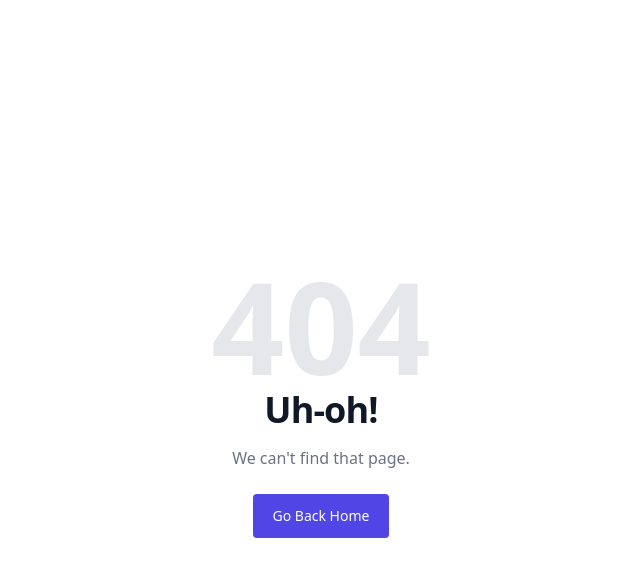
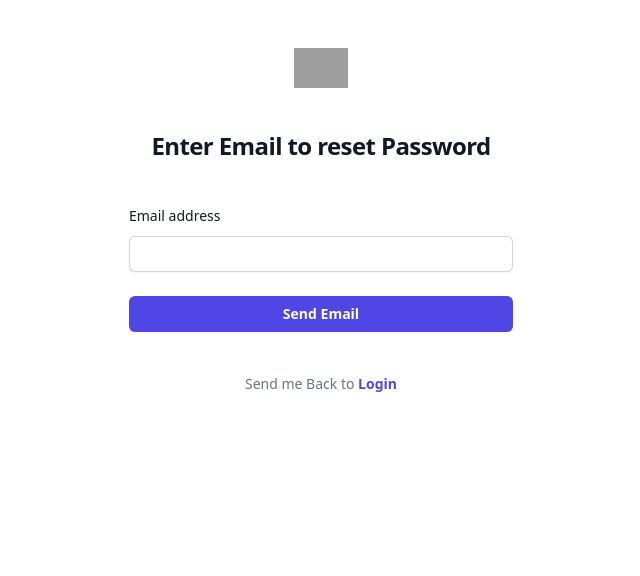
Before and after one commit to raviycoder/E_COMMERCE_WEB_APP, a React (Vite) app: page /forget-password in a window 1280 px wide. Before the commit this address had no page. Shown: the top 576 px of the page, without its empty margins (319-959 px from the left). Built offline with nearby package versions, Linux system fonts and the light colour scheme; grey boxes are pictures that could not be loaded.

Commit message:
adding logout and forget password functionality

```diff
--- a/src/App.jsx
+++ b/src/App.jsx
@@ -23,6 +23,8 @@ import OrderSuccessPage from "./pages/OrderSuccessPage";
 import UserOrdersPage from "./pages/UserOrdersPage";
 import UserProfilePage from "./pages/UserProfilePage";
 import { fetchLoggedInUserAsync } from "./features/user/userSlice";
+import Logout from "./features/auth/components/Logout";
+import ForgetPasswordPage from "./pages/ForgetPasswordPage";
 
 function App() {
   const dispatch = useDispatch();
@@ -42,6 +44,8 @@ function App() {
             <Route path="/" element={<Protected><HomePage /></Protected>} />
             <Route path="/cart" element={<Protected><CartPage /></Protected>} />
             <Route path="/signup" element={<SignupPage />} />
+            <Route path="/forget-password" element={<ForgetPasswordPage />} />
+            <Route path="/logout" element={<Logout />} />
             <Route path="/login" element={<LoginPage />} />
             <Route path="*" element={<NotFoundPage />} />
             <Route path="/product-detail/:id" element={<Protected><ProductDetailPage /></Protected>} />
--- a/src/features/auth/authAPI.jsx
+++ b/src/features/auth/authAPI.jsx
@@ -1,3 +1,4 @@
+/* eslint-disable no-unused-vars */
 /* eslint-disable no-async-promise-executor */
 export function createUser(userData) {
   return new Promise(async (resolve) => {
@@ -30,6 +31,12 @@ export function checkUser(loginInfo) {
   });
 }
 
+export function signOut(userId) {
+  return new Promise(async (resolve, reject) => {
+    resolve({data: 'success'})
+  });
+}
+
 // export function updateUser(update) {
 //   return new Promise(async (resolve) => {
 //     const response = await fetch("http://localhost:8080/users/"+update.id, {
--- a/src/features/auth/authSlice.jsx
+++ b/src/features/auth/authSlice.jsx
@@ -1,6 +1,6 @@
 /* eslint-disable no-unused-vars */
 import { createAsyncThunk, createSlice } from "@reduxjs/toolkit";
-import { checkUser, createUser } from "./authAPI";
+import { checkUser, createUser, signOut } from "./authAPI";
 import { updateUser } from "../user/userAPI";
 const initialState = {
   loggedInUser: null,
@@ -28,6 +28,14 @@ export const checkUserAsync = createAsyncThunk(
   'user/checkUser',
   async (loginInfo) => {
     const response = await checkUser(loginInfo);
+    return response.data
+  }
+);
+
+export const signOutAsync = createAsyncThunk(
+  'user/signOut',
+  async (loginInfo) => {
+    const response = await signOut(loginInfo);
     return response.data
   }
 );
@@ -71,6 +79,17 @@ export const counterSlice = createSlice({
       state.status = 'idle';
       state.error = action.error
     })
+    .addCase(signOutAsync.pending, (state) => {
+      state.status = 'loading';
+    })
+    .addCase(signOutAsync.fulfilled, (state, action) => {
+      state.status = 'idle';
+      state.loggedInUser = null;
+    })
+    .addCase(signOutAsync.rejected, (state, action) => {
+      state.status = 'idle';
+      state.error = action.error
+    })
   }
 })
 
--- /dev/null
+++ b/src/features/auth/components/ForgetPassword.jsx
@@ -0,0 +1,89 @@
+/* eslint-disable no-unused-vars */
+import React from 'react'
+import { useForm } from 'react-hook-form';
+import { Link } from 'react-router-dom';
+
+const ForgetPassword = () => {
+    const {
+      register,
+      handleSubmit,
+      formState: { errors },
+    } = useForm();
+
+    console.log(errors);
+    return (
+      <>
+        <div className="flex min-h-full flex-1 flex-col justify-center px-6 py-12 lg:px-8">
+          <div className="sm:mx-auto sm:w-full sm:max-w-sm">
+            <img
+              className="mx-auto h-10 w-auto"
+              src="https://tailwindui.com/img/logos/mark.svg?color=indigo&shade=600"
+              alt="Your Company"
+            />
+            <h2 className="mt-10 text-center text-2xl font-bold leading-9 tracking-tight text-gray-900">
+              Enter Email to reset Password
+            </h2>
+          </div>
+
+          <div className="mt-10 sm:mx-auto sm:w-full sm:max-w-sm">
+            <form
+              noValidate
+              onSubmit={handleSubmit((data) => {
+                console.log(data)
+              })}
+              className="space-y-6"
+              action="#"
+              method="POST"
+            >
+              <div>
+                <label
+                  htmlFor="email"
+                  className="block text-sm font-medium leading-6 text-gray-900"
+                >
+                  Email address
+                </label>
+                <div className="mt-2">
+                  <input
+                    id="email"
+                    {...register("email", {
+                      required: "Please enter a valid email address",
+                      pattern: {
+                        value: /^[^\s@]+@[^\s@]+\.[^\s@]+$/,
+                        message: "Your email address is Not Valid",
+                      },
+                    })}
+                    type="email"
+                    className="block w-full rounded-md border-0 py-1.5 text-gray-900 shadow-sm ring-1 ring-inset ring-gray-300 placeholder:text-gray-400 focus:ring-2 focus:ring-inset focus:ring-indigo-600 sm:text-sm sm:leading-6"
+                  />
+                  {errors.email && (
+                    <p className="text-red-500">{errors.email.message}</p>
+                  )}
+                </div>
+              </div>
+
+              <div>
+                <button
+                  type="submit"
+                  className="flex w-full justify-center rounded-md bg-indigo-600 px-3 py-1.5 text-sm font-semibold leading-6 text-white shadow-sm hover:bg-indigo-500 focus-visible:outline focus-visible:outline-2 focus-visible:outline-offset-2 focus-visible:outline-indigo-600"
+                >
+                  Send Email
+                </button>
+              </div>
+            </form>
+
+            <p className="mt-10 text-center text-sm text-gray-500">
+              Send me Back to{" "}
+              <Link
+                to="/login"
+                className="font-semibold leading-6 text-indigo-600 hover:text-indigo-500"
+              >
+                Login
+              </Link>
+            </p>
+          </div>
+        </div>
+      </>
+    );
+  };
+
+  export default ForgetPassword;
--- a/src/features/auth/components/Login.jsx
+++ b/src/features/auth/components/Login.jsx
@@ -79,12 +79,12 @@ const Login = () => {
                   Password
                 </label>
                 <div className="text-sm">
-                  <a
-                    href="#"
+                  <Link
+                    to="/forget-password"
                     className="font-semibold text-indigo-600 hover:text-indigo-500"
                   >
                     Forgot password?
-                  </a>
+                  </Link>
                 </div>
               </div>
               <div className="mt-2">
--- /dev/null
+++ b/src/features/auth/components/Logout.jsx
@@ -0,0 +1,20 @@
+/* eslint-disable no-unused-vars */
+import React, { useEffect } from 'react'
+import { selectLoggedInUser, signOutAsync } from '../authSlice'
+import { useDispatch, useSelector } from 'react-redux'
+import { Navigate } from 'react-router-dom'
+
+const Logout = () => {
+    const dispatch = useDispatch()
+    const user = useSelector(selectLoggedInUser)
+    useEffect(()=>{
+        dispatch(signOutAsync())
+    })
+  return (
+    <>
+    {!user && <Navigate to="/login" replace={true}/>}
+    <div>Logout</div></>
+  )
+}
+
+export default Logout
--- a/src/features/navbar/Navbar.jsx
+++ b/src/features/navbar/Navbar.jsx
@@ -137,7 +137,7 @@ const Navbar = () => {
                       <Menu.Item>
                         {({ active }) => (
                           <Link
-                            to="/login"
+                            to="/logout"
                             className={classNames(
                               active ? "bg-gray-100" : "",
                               "block px-4 py-2 text-sm text-gray-700"
--- /dev/null
+++ b/src/pages/ForgetPasswordPage.jsx
@@ -0,0 +1,13 @@
+/* eslint-disable no-unused-vars */
+import React from 'react'
+import ForgetPassword from '../features/auth/components/ForgetPassword'
+
+function ForgetPasswordPage() {
+  return (
+    <>
+    <ForgetPassword/>
+    </>
+  )
+}
+
+export default ForgetPasswordPage
```
